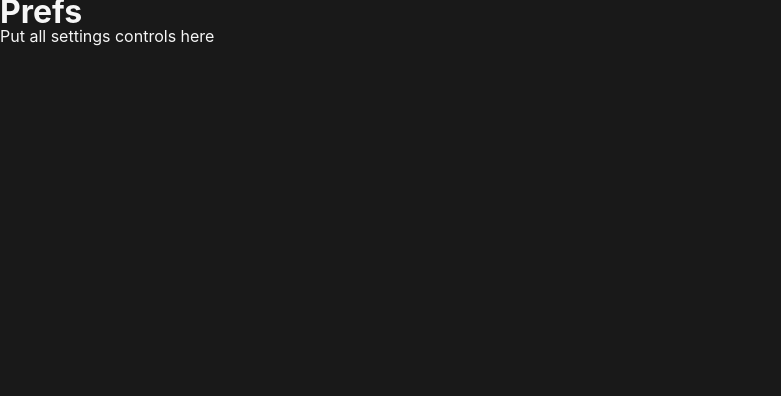
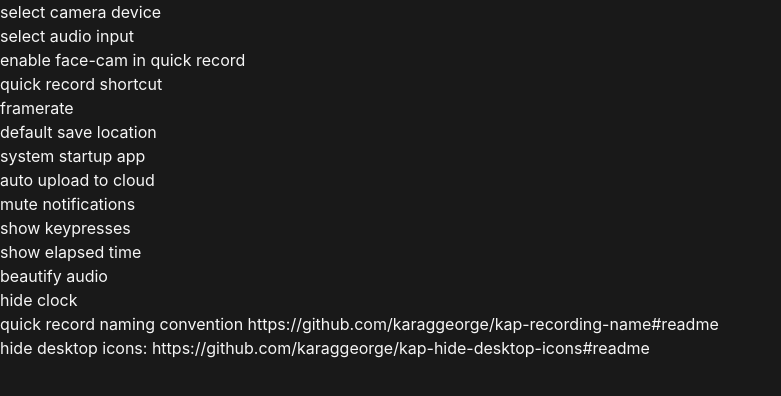
Before and after one commit to clearlysid/cypher, a React (Vite) app: page /preferences in a window 1280 px wide. Shown: the top 396 px of the page, without its empty margins (0-781 px from the left). Built offline with nearby package versions, Linux system fonts and the light colour scheme.

Commit message:
chore: notes all settings to expose

```diff
--- a/src/screens/Preferences.tsx
+++ b/src/screens/Preferences.tsx
@@ -1,13 +1,33 @@
 
 
 const Preferences = () => {
+
+	// TODO: expose 2-3 most frequent use-cases on system tray
+	// TODO: cloud services list finalize among
+	// Dropbox, Google Drive, iCloud, Cloudinary, Gfycat, Fanfou, WeTransfer
+	// Giphy, imgur, AWS S3, Slate Host, Streamable, Transfer, Vercel
+
 	return (
 
 		<div>
-			<h1>Prefs</h1>
-			<p>
-				Put all settings controls here
-			</p>
+			<ul>
+				<li>select camera device</li>
+				<li>select audio input</li>
+				<li>enable face-cam in quick record</li>
+				<li>quick record shortcut</li>
+				<li>framerate</li>
+				<li>default save location</li>
+				<li>system startup app</li>
+				<li>auto upload to cloud</li>
+				<li>mute notifications</li>
+				<li>show keypresses</li>
+				<li>show elapsed time</li>
+				<li>beautify audio</li>
+				<li>hide clock</li>
+
+				<li>quick record naming convention https://github.com/karaggeorge/kap-recording-name#readme</li>
+				<li>hide desktop icons: https://github.com/karaggeorge/kap-hide-desktop-icons#readme</li>
+			</ul>
 		</div >
 
 	)
```
